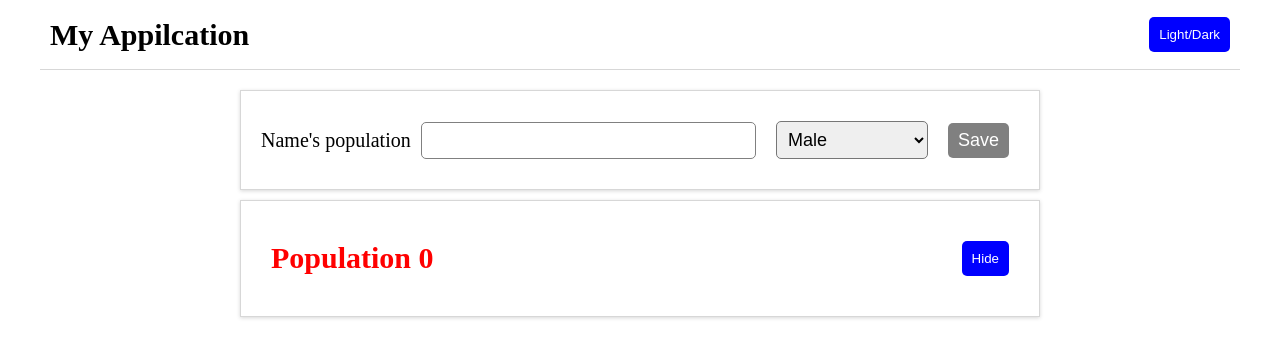
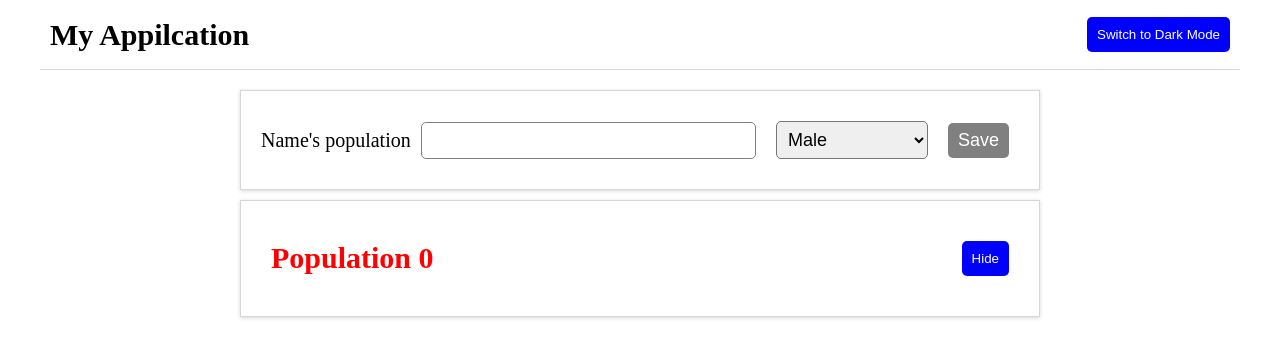
Before and after one commit to Siriphan47/Learn-react, a React (Vite) app: page / in a window 1280 px wide. Shown: the top 358 px of the page. Built offline with nearby package versions, Linux system fonts and the light colour scheme.

Commit message:
Make Toggle Light and dark on App.jsx and create style for it when press on toggle button

```diff
--- a/src/App.css
+++ b/src/App.css
@@ -9,3 +9,15 @@ main {
   margin: auto;
   padding: 10px;
 }
+
+.light {
+  background: white;
+  color: #000;
+  transition: all 0.5s;
+}
+
+.dark {
+  background: #15202b;
+  color: white;
+  transition: all 0.5s;
+}
--- a/src/App.jsx
+++ b/src/App.jsx
@@ -11,17 +11,21 @@ function App() {
     setData(result);
   }
 
+  const [theme, setTheme] = useState("light");
+
   useEffect(() => {
     console.log("Render Component");
   }, []);
 
   return (
-    <div className="App">
-      <Header title="My Appilcation" />
-      <main>
-        <AddForm data={data} setData={setData} />
-        <PersonList data={data} deleteUser={deleteUser} />
-      </main>
+    <div className={theme}>
+      <div className="App">
+        <Header title="My Appilcation" theme={theme} setTheme={setTheme} />
+        <main>
+          <AddForm data={data} setData={setData} />
+          <PersonList data={data} deleteUser={deleteUser} />
+        </main>
+      </div>
     </div>
   );
 }
--- a/src/components/Header.jsx
+++ b/src/components/Header.jsx
@@ -1,9 +1,15 @@
 import "./Header.css";
-const Header = ({ title }) => {
+const Header = ({ title, theme, setTheme }) => {
+  function toggleTheme() {
+    setTheme(theme === "light" ? "dark" : "light");
+  }
+
   return (
     <nav>
       <h1>{title}</h1>
-      <button>Light/Dark</button>
+      <button onClick={toggleTheme}>
+        {theme === "light" ? "Switch to Dark Mode" : "Switch to Light Mode"}
+      </button>
     </nav>
   );
 };
```
